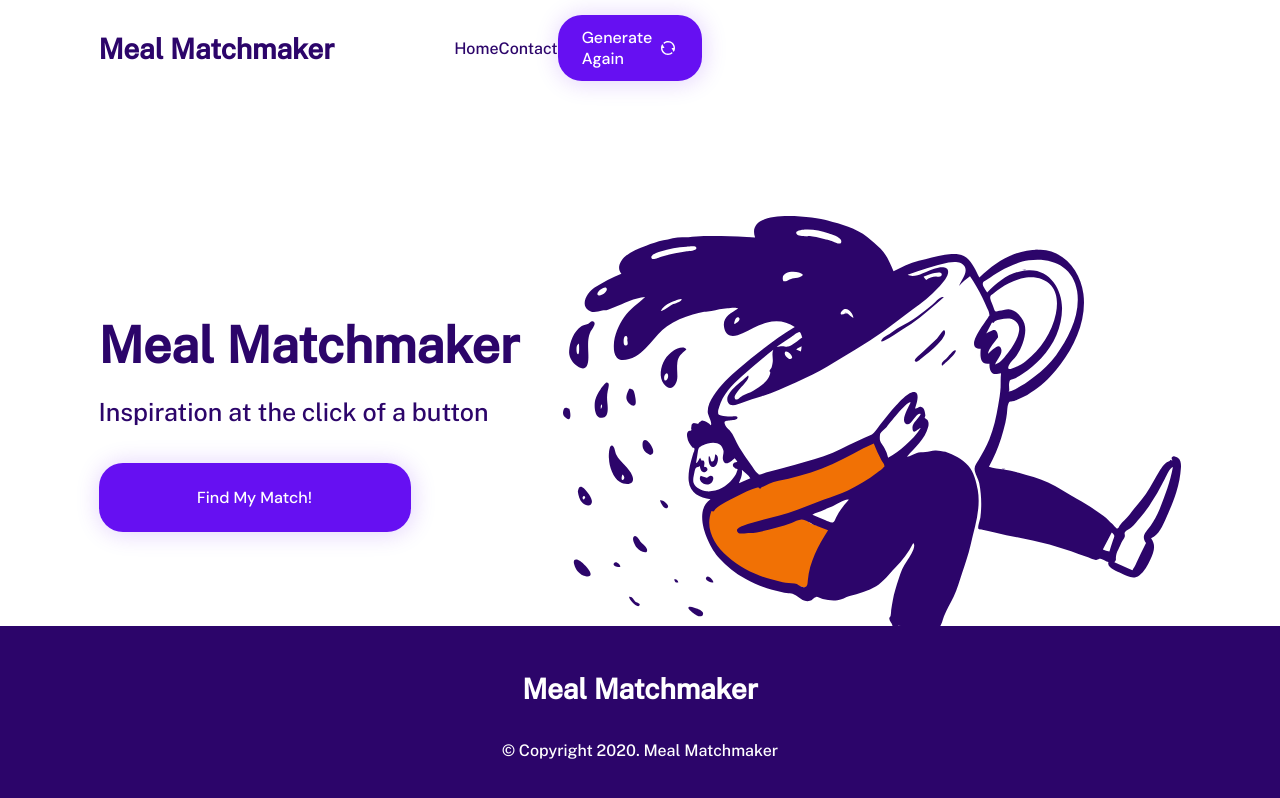
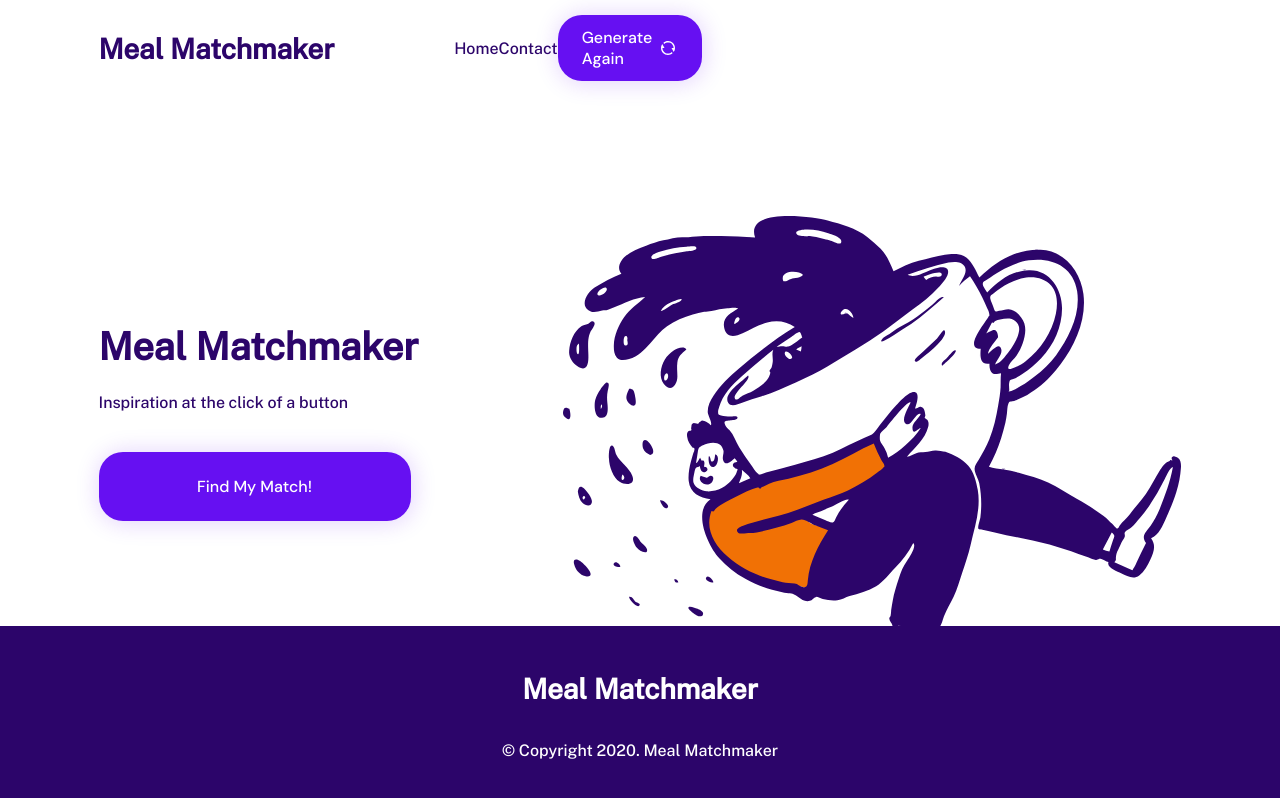
Before and after one commit to moderndayNeo/Meal-Matchmaker, a React (Create React App) app: page / in a window 1280 px wide. Built offline with nearby package versions, Linux system fonts and the light colour scheme.

Commit message:
refactor: Update font sizes for WelcomePage, Navbar

```diff
--- a/src/Main/RecipeGenerator/RecipePreview/RecipePreview.tsx
+++ b/src/Main/RecipeGenerator/RecipePreview/RecipePreview.tsx
@@ -20,7 +20,7 @@ export default function RecipePreview({
 
     return (
         <div className="RecipePreview">
-            <h1 className="title">{shorten(meal.strMeal)}</h1>
+            <h2 className="title">{shorten(meal.strMeal)}</h2>
             <h4 className="category">{meal.strCategory}</h4>
             <img src={meal.strMealThumb} alt={meal.idMeal} />
             <ViewRecipeButton setRandomRecipe={setRandomRecipe} meal={meal} />
--- a/src/Main/WelcomePage/WelcomePage.css
+++ b/src/Main/WelcomePage/WelcomePage.css
@@ -6,13 +6,16 @@
 }
 
 .WelcomePage .title {
-    font-size: 50px;
+    font-size: 38px;
+    line-height: 42px;
+    letter-spacing: 0;
     margin: 0;
 }
 
 .WelcomePage .subtext {
-    font-size: 25px;
     margin: 15px 0;
+    font-size: 16px;
+    line-height: 24px;
 }
 
 .WelcomePage img {
--- a/src/Navbar/Navbar.css
+++ b/src/Navbar/Navbar.css
@@ -12,6 +12,8 @@
 .Navbar .title {
     font-size: 18px;
     margin: 0;
+    line-height: 20px;
+    letter-spacing: 0;
 }
 
 .Navbar a {
```
